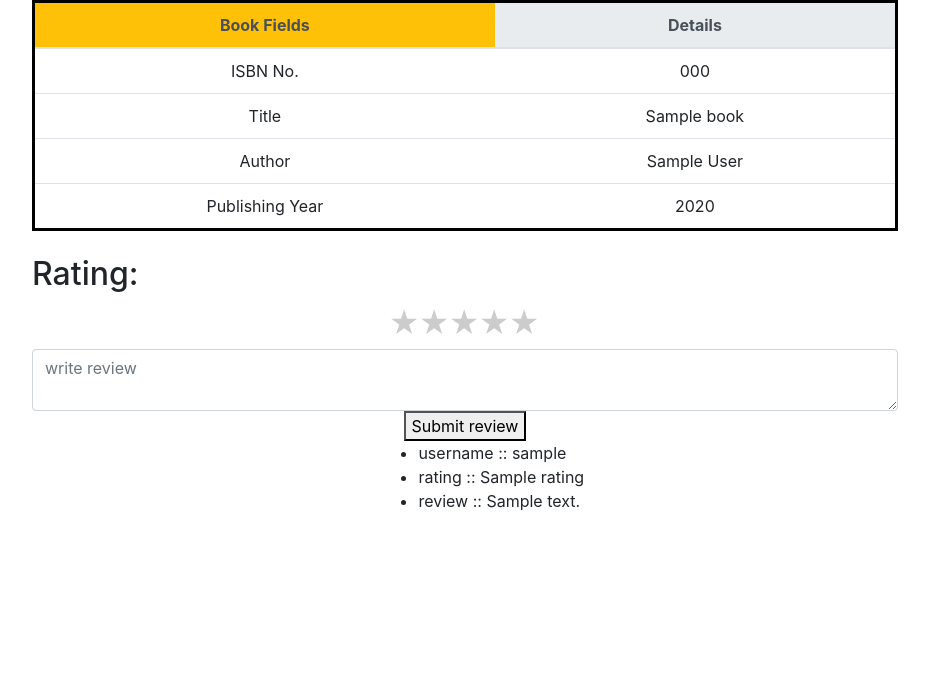
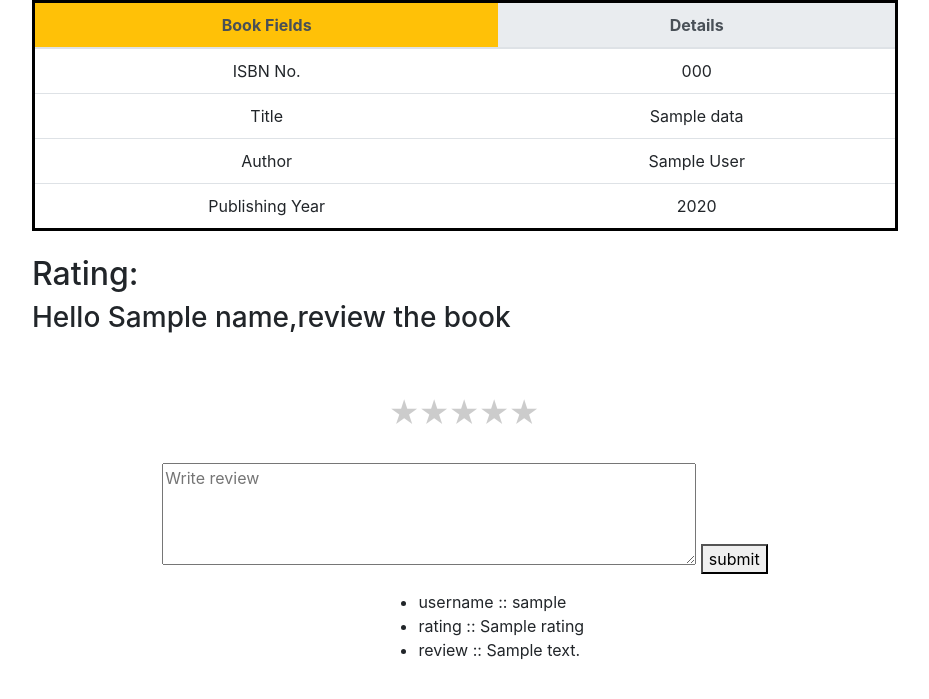
Before and after one commit to geediguntashravya/project1, a Flask app: template templates/review.html in a window 1280 px wide. Shown: the top 699 px of the page, without its empty margins (175-1104 px from the left). Run offline with Flask 2, Linux system fonts and the light colour scheme; the template is opened without the code that fills it: most values are stand-ins (such as "Sample title", 1, 10 or a date in 2020); some libraries are stand-ins or nearby versions.

Commit message:
review -final commit

```diff
--- a/application.py
+++ b/application.py
@@ -113,3 +113,32 @@ def account():
         return render_template('account.html')
     except:
         return redirect(url_for('register'))
+
+@app.route("/bookpage", methods =['GET', 'POST'])
+def bookpage():
+    if session.get("Username") is None:
+        return redirect("/register")
+
+    isbn = "0380795272"
+    book  = db.query(Book).filter_by(isbn = isbn).first()
+    rating = db.query(Review).filter_by(title=book.title).all()
+    # print("hello book name",book.isbn)
+
+    # obj = db.query(User).get("Username")
+    Uname = session.get("Username")
+    print(Uname)
+    if request.method == "POST":
+        title = book.title
+        rating1 = request.form.get("rate")
+        review = request.form.get("comment")
+        temp = Review(Uname,title,rating1,review)
+        try:
+            db.add(temp)
+            db.commit()
+            ratin = db.query(Review).filter_by(title=book.title).all()
+            return render_template("review.html",data = book, name = Uname,rating = ratin)
+        except:
+            db.rollback()
+            return render_template("review.html", data = book, name = "User already given review", rating = rating)
+    else:
+        return render_template("review.html",data = book, name = Uname ,rating = rating)
--- a/templates/review.html
+++ b/templates/review.html
@@ -62,7 +62,7 @@
 </head>
 
 <body class = "container">
-    {%if book %}
+    {%if data %}
       <table class = "table">
         <thead class="thead-light">
             <tr>
@@ -73,45 +73,53 @@
         <tbody>
             <tr>
                 <td>ISBN No.</td>
-                <td>{{book.isbn}}</td>
+                <td>{{data.isbn}}</td>
                 </tr>
                 <tr>
                     <td>Title</td>
-                    <td>{{book.title}}</td>
+                    <td>{{data.title}}</td>
                 </tr>
                 <tr>
                     <td>Author</td>
-                    <td>{{book.author}}</td>
+                    <td>{{data.author}}</td>
                 </tr>
                 <tr>
                     <td>Publishing Year</td>
-                    <td>{{book.year}}</td>
+                    <td>{{data.year}}</td>
                 </tr>
 
             </tr>
         </tbody>
       </table>
       <br/>
-      {% endif %}
+    {% endif %}
 
     <h2>Rating:</h2>
-    <div class="rate" >
-        <input type="radio" id="star5" name="rate" value="5" />
-        <label for="star5" title="5">5 stars</label>
-        <input type="radio" id="star4" name="rate" value="4" />
-        <label for="star4" title="4">4 stars</label>
-        <input type="radio" id="star3" name="rate" value="3" />
-        <label for="star3" title="3">3 stars</label>
-        <input type="radio" id="star2" name="rate" value="2" />
-        <label for="star2" title="2">2 stars</label>
-        <input type="radio" id="star1" name="rate" value="1" />
-        <label for="star1" title="1">1 star</label>
-    </div> <br/> <br/>
 
-    <div align = "center">
-        <textarea class="form-control" id="validationTextarea" placeholder="write review" required></textarea>
-        <button type = "submit" action="{{url_for('bookpage')}}" method="post"> Submit review</button>
-    </div>
+    <form class="in" action="{{url_for('bookpage')}}" method="post" id="usrform">
+        <h3>Hello {{name}},review the book</h3><br><br>
+
+        <div class="rate" >
+            <input type="radio" id="star5" name="rate" value="5" style="text-align: center;"/>
+            <label for="star5" title="text">5 stars</label>
+
+            <input type="radio" id="star4" name="rate" value="4" style="text-align: center;"/>
+            <label for="star4" title="text">4 stars</label>
+
+            <input type="radio" id="star3" name="rate" value="3" style="text-align: center;"/>
+            <label for="star3" title="text">3 stars</label>
+
+            <input type="radio" id="star2" name="rate" value="2" style="text-align: center;"/>
+            <label for="star2" title="text">2 stars</label>
+
+            <input type="radio" id="star1" name="rate" value="1" style="text-align: center;"/>
+            <label for="star1" title="text">1 star</label>
+        </div><br><br><br>
+        <div align = "center">
+            <textarea rows="4" cols="50"  name="comment" form="usrform" placeholder="Write review"></textarea>
+            <button type="submit">submit</button>
+        </div>
+</form>
 
     {% for rate in rating %}
         <div class = "review">
```
Also changed, not shown: models.py (+14 -1 lines), 1 other file.
